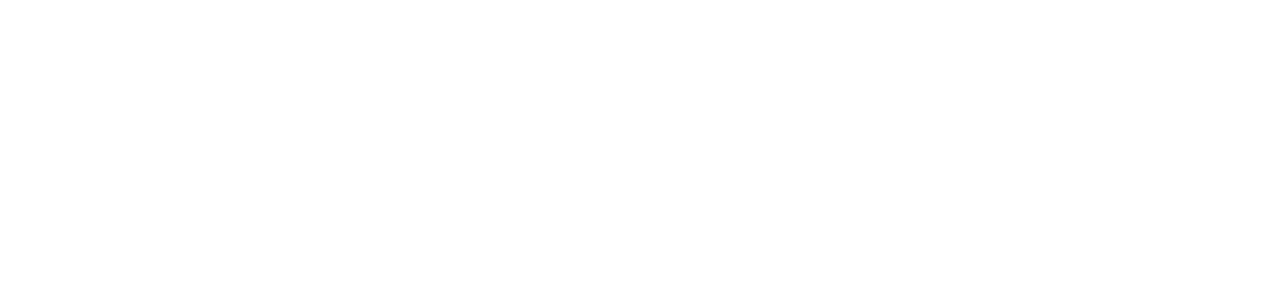
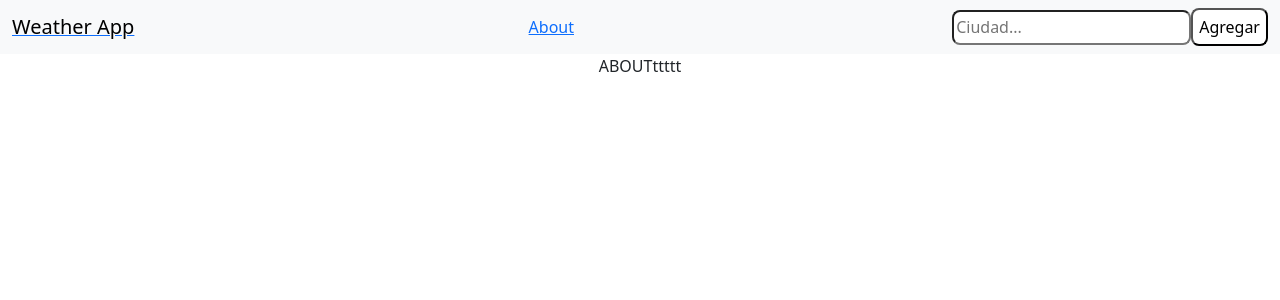
Before and after one commit to Cymbal-Axel/weather-app, a React (Create React App) app: page /About in a window 1280 px wide. Before the commit this address had no page. Shown: the top 300 px of the page. Built offline with nearby package versions, Linux system fonts and the light colour scheme.

Commit message:
se agrego el componente About

```diff
--- a/src/App.js
+++ b/src/App.js
@@ -59,9 +59,15 @@
         {/*<Route exact path={"/about"} element={<About />}/>
         <Route path={"/city/:cityId"} element={<City/>}/>*/}
       </Routes>
+
       <Routes>
         <Route path={"/"} element={<Cards cities={cities} onClose={onClose}/>}/>
       </Routes>
+
+      <Routes>
+        <Route exact path={"/about"} element={<About />}/>
+      </Routes>
+
     </div>
   );
 
```
